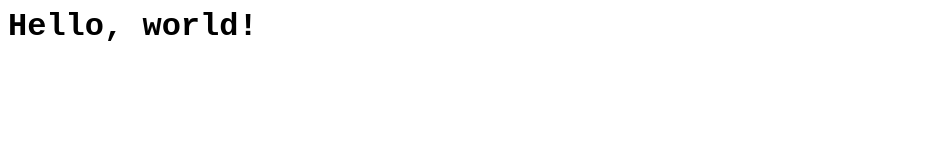
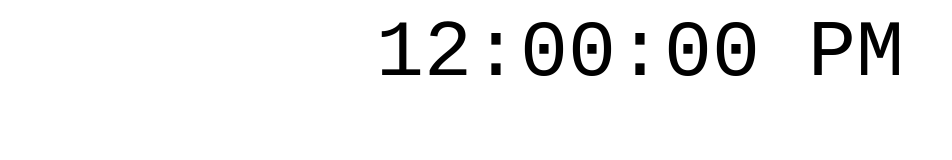
Before and after one commit to farr16/javascript-clock, a plain HTML site: page index.html in a window 1280 px wide. Shown: the whole page, without its empty margins (0-952 px from the left). Drawn offline with Linux system fonts and the light colour scheme; a web font is replaced by a local one.

Commit message:
Add stylesheet
Adds clock.css stylesheet, changes test header to clock div, styles
clock div with css stylesheet

```diff
--- /dev/null
+++ b/css/clock.css
@@ -0,0 +1,5 @@
+#clock {
+  text-align: center;
+  font-size: 5em;
+  font-family: 'PT Mono', monospace;
+}
--- a/index.html
+++ b/index.html
@@ -1,10 +1,6 @@
 <head>
   <link href="https://fonts.googleapis.com/css?family=PT+Mono" rel="stylesheet">
-  <style>
-    h1 {
-      font-family: 'PT Mono', monospace;
-    }
-  </style>
+  <link rel='stylesheet' type='text/css' href='css/clock.css'>
 </head>
 
-<h1>Hello, world!</h1>
+<div id='clock'>12:00:00 PM</div>
```
